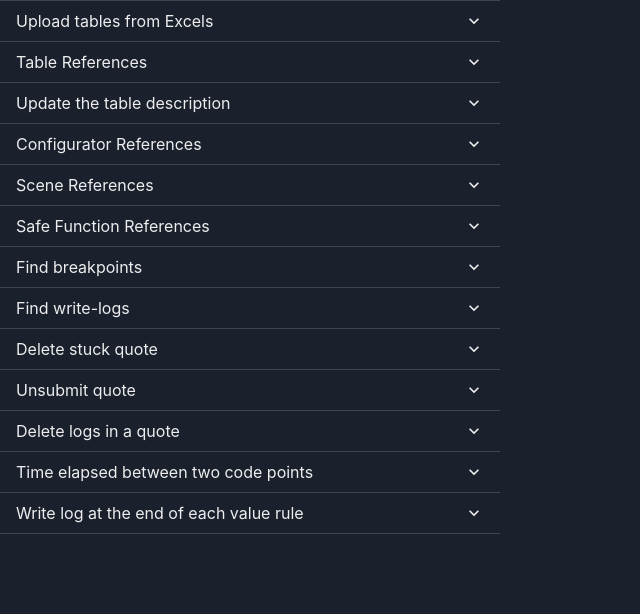
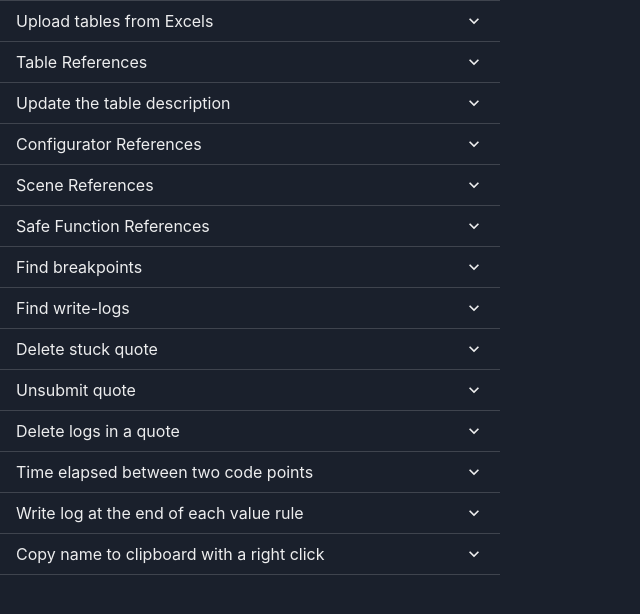
Before and after one commit to lorenzotonazzini/kbmax-tools, a React (Create React App) app: page /tools in a window 1280 px wide. Both pictures are taken after a click on the button "Tools". Shown: the top 614 px of the page, without its empty margins (0-640 px from the left). Built offline with nearby package versions, Linux system fonts and the light colour scheme.

Commit message:
updated readme

```diff
--- a/src/pages/Tools.tsx
+++ b/src/pages/Tools.tsx
@@ -106,6 +106,12 @@ const ToolsList = [
         description:
             `Adds a value rule, with a write log inside, for each existing value rule. So the user can see which value rule is the longest to execute`,
         route: "/tools/printValueRuleName"
+    },
+    {
+        name: "Copy name to clipboard with a right click",
+        description:
+            `You don't have to change pages in the configurator; you can right-click and select “KBMax - copy elem,” which makes development much faster if you have numerous fields to copy.`,
+        route: ""
     }
 ];
 export default function ToolsPage() {
```
Also changed, not shown: 2 other files (tests, documents, lock files or other folders).
